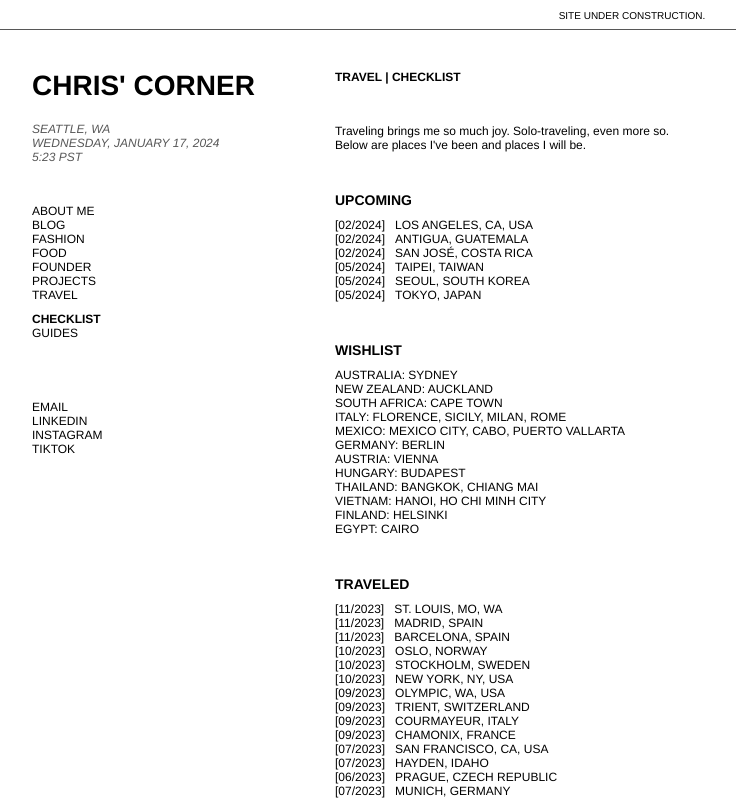
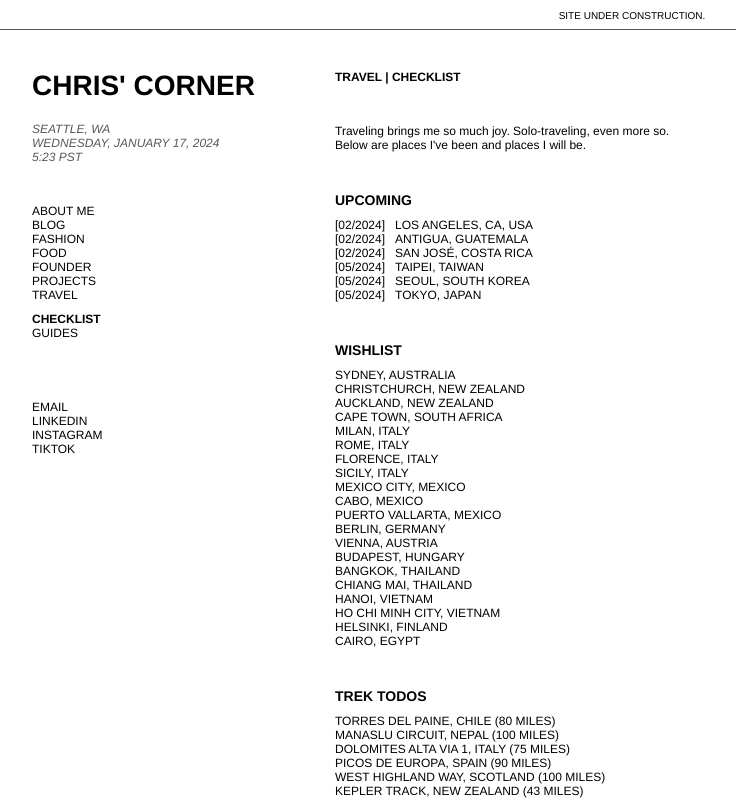
Before and after one commit to guchris/chris-corner, a Next.js app: page /travel/checklist in a window 1280 px wide. Shown: the whole page, without its empty margins (8-744 px from the left). Built offline with nearby package versions, Linux system fonts and the light colour scheme.

Commit message:
Updated Travels checklist, goals, and added new food sub-tab

```diff
--- a/src/app/about-me/goals/page.js
+++ b/src/app/about-me/goals/page.js
@@ -301,7 +301,7 @@ const GoalsPage = () => {
                             </div>
                         </div>
                         <div className="row-skinny">
-                            <p className="goal-text">Fall in love (boyfriend)</p>
+                            <p className="goal-text">Fall in love</p>
                             <div className="checkboxes">
                                 <input type="checkbox" className="empty"/>
                             </div>
@@ -367,7 +367,7 @@ const GoalsPage = () => {
                             </div>
                         </div>
                         <div className="row-skinny">
-                            <p className="goal-text">[HLR] Release 10 new cards</p>
+                            <p className="goal-text">[HLR] Release new cards</p>
                             <div className="checkboxes">
                                 <input type="checkbox" className="empty"/>
                             </div>
--- a/src/app/blog/page.js
+++ b/src/app/blog/page.js
@@ -14,7 +14,7 @@ const BlogPage = () => {
             <div className="page-content">
                 <h2 className="directory">Blog</h2>
                 <p className="intro">
-                    Blog content coming soon.
+                    Blog coming soon.
                 </p>
             </div>
         </>
--- a/src/app/travel/checklist/page.js
+++ b/src/app/travel/checklist/page.js
@@ -53,20 +53,43 @@ const ChecklistPage = () => {
                 <div className="section">
                     <h4 className="section-title">Wishlist</h4>
                     <div className="section-skinny">
-                        <p className="body-upper">Australia: Sydney</p>
-                        <p className="body-upper">New Zealand: Auckland</p>
-                        <p className="body-upper">South Africa: Cape Town</p>
-                        <p className="body-upper">Italy: Florence, Sicily, Milan, Rome</p>
-                        <p className="body-upper">Mexico: Mexico City, Cabo, Puerto Vallarta</p>
-                        <p className="body-upper">Germany: Berlin</p>
-                        <p className="body-upper">Austria: Vienna</p>
-                        <p className="body-upper">Hungary: Budapest</p>
-                        <p className="body-upper">Thailand: Bangkok, Chiang Mai</p>
-                        <p className="body-upper">Vietnam: Hanoi, Ho Chi Minh City</p>
-                        <p className="body-upper">Finland: Helsinki</p>
-                        <p className="body-upper">Egypt: Cairo</p>
+                        <p className="body-upper">Sydney, Australia</p>
+                        <p className="body-upper">Christchurch, New Zealand</p>
+                        <p className="body-upper">Auckland, New Zealand</p>
+                        <p className="body-upper">Cape Town, South Africa</p>
+                        <p className="body-upper">Milan, Italy</p>
+                        <p className="body-upper">Rome, Italy</p>
+                        <p className="body-upper">Florence, Italy</p>
+                        <p className="body-upper">Sicily, Italy</p>
+                        <p className="body-upper">Mexico City, Mexico</p>
+                        <p className="body-upper">Cabo, Mexico</p>
+                        <p className="body-upper">Puerto Vallarta, Mexico</p>
+                        <p className="body-upper">Berlin, Germany</p>
+                        <p className="body-upper">Vienna, Austria</p>
+                        <p className="body-upper">Budapest, Hungary</p>
+                        <p className="body-upper">Bangkok, Thailand</p>
+                        <p className="body-upper">Chiang Mai, Thailand</p>
+                        <p className="body-upper">Hanoi, Vietnam</p>
+                        <p className="body-upper">Ho Chi Minh City, Vietnam</p>
+                        <p className="body-upper">Helsinki, Finland</p>
+                        <p className="body-upper">Cairo, Egypt</p>
                     </div>
                 </div>
+
+                <div className="section">
+                    <h4 className="section-title">Trek TODOs</h4>
+                    <div className="section-skinny">
+                        <p className="body-upper">Torres Del Paine, Chile (80 miles)</p>
+                        <p className="body-upper">Manaslu Circuit, Nepal (100 miles)</p>
+                        <p className="body-upper">Dolomites Alta Via 1, Italy (75 miles)</p>
+                        <p className="body-upper">Picos De Europa, Spain (90 miles)</p>
+                        <p className="body-upper">West Highland Way, Scotland (100 miles)</p>
+                        <p className="body-upper">Kepler Track, New Zealand (43 miles)</p>
+                        <p className="body-upper">Routeburn Track, New Zealand (25 miles)</p>
+                        <p className="body-upper">Milford Track, New Zealand (41 miles)</p>
+                    </div>
+                </div>
+
 
                 <div className="section">
                     <h4 className="section-title">Traveled</h4>
@@ -119,7 +142,7 @@ const ChecklistPage = () => {
                         <p className="body-upper">Hayden, Idaho</p>
                     </div>
                     <div className="row-skinny">
-                        <p className="body-upper">[06/2023]</p>
+                        <p className="body-upper">[07/2023]</p>
                         <p className="body-upper">Prague, Czech Republic</p>
                     </div>
                     <div className="row-skinny">
--- a/src/app/travel/guides/page.js
+++ b/src/app/travel/guides/page.js
@@ -18,7 +18,7 @@ const GuidesPage = () => {
                 </h2>
 
                 <p className="intro">
-                    Learned a lot from my travels and am happy to share.<br/>
+                    Learnings and itineraries from my travels.<br/>
                     Guides coming soon.
                 </p>
             </div>
--- a/src/components/NavigationSection.js
+++ b/src/components/NavigationSection.js
@@ -47,6 +47,10 @@ const navigationTabs = [
             {
                 name: "Recipies",
                 href: "/food/recipies"
+            },
+            {
+                name: "Recommendations",
+                href: "/food/recommendations"
             },
             {
                 name: "Sunday Suppers",
```
Also changed, not shown: src/app/food/recommendations/page.js (added, +27 -0 lines).
